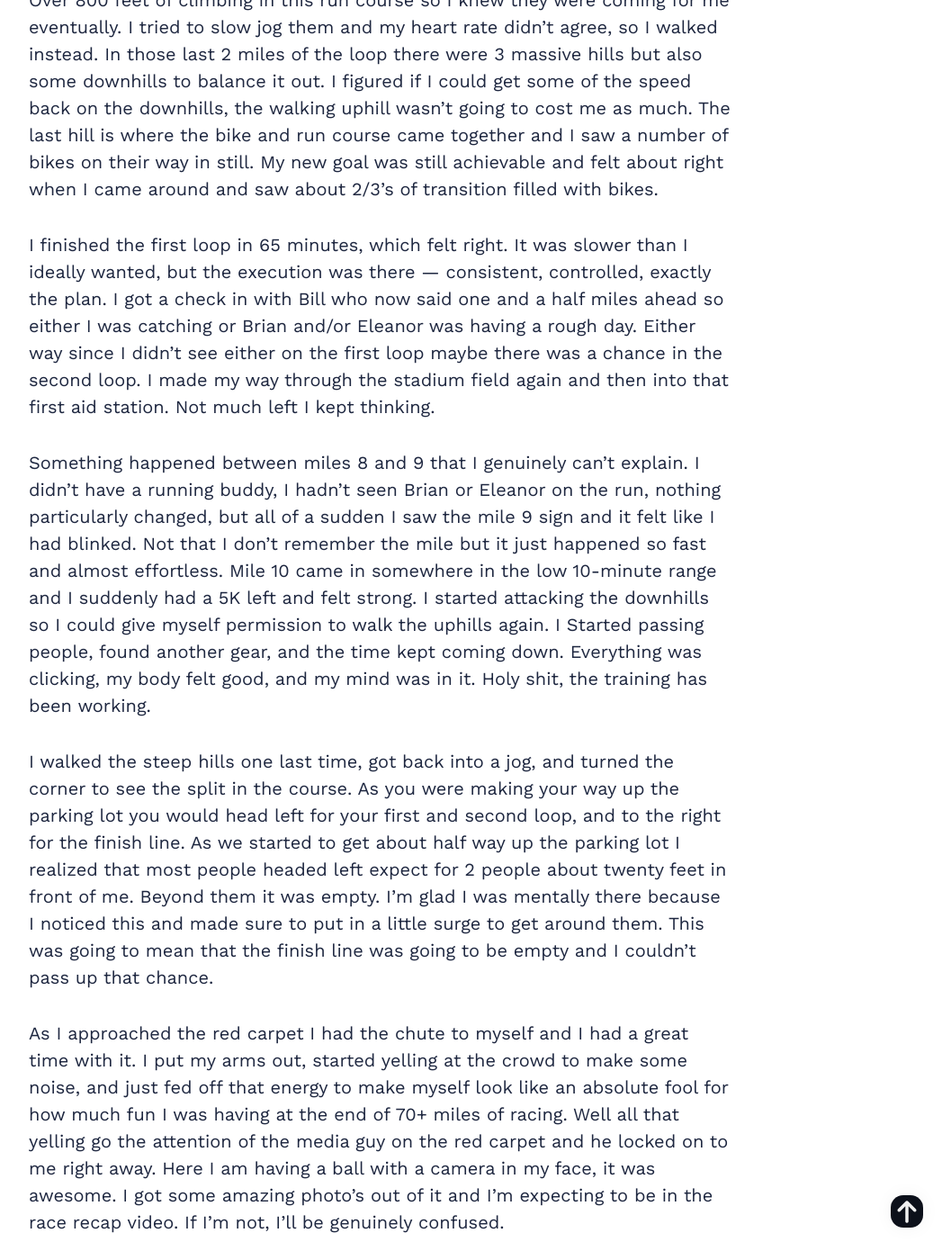
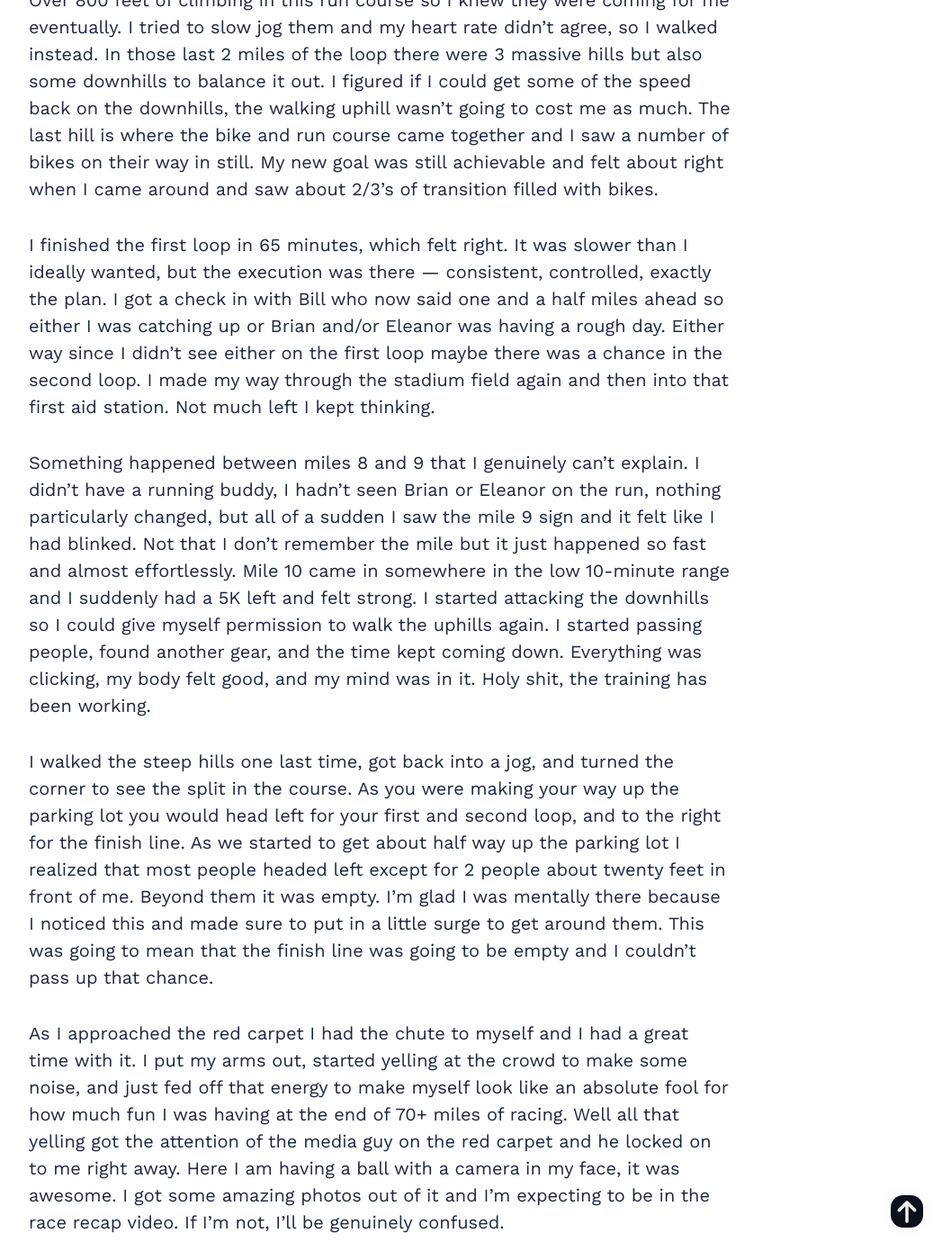
Before and after one commit to tomarra/tomarra.github.io, a Jekyll site: the page built from _posts/2026-06-22-2025-Happy-Valley-70.3.md, in a window 1280 px wide and 1400 px high, scrolled down 7390 px. Shown: the whole window at 90% size, without its empty margins (218-1275 px from the left). Built offline with Jekyll 4.4.1, drawn with Linux system fonts in a browser that asks for light colours; nearby versions of some CDN libraries; some of the changed text lies outside the part shown.

Commit message:
proofing

```diff
--- a/_posts/2026-06-22-2025-Happy-Valley-70.3.md
+++ b/_posts/2026-06-22-2025-Happy-Valley-70.3.md
@@ -45,7 +45,7 @@
 
 A quick ride through at the mile 31 aid station saw me grab a banana, again still hungry, and just keep riding. It was in a bit of flat so it was easy to keep my speed up and work on bringing that normalized power down as much as I could. A quick ride through the mountain side and into a little town where the slow signs were showing up. A quick sharp left turn and a volunteer telling you "enjoy the climb" was all the warning you got before heading into the big climb for the day. Good thing we drove this the day before and I knew where I was.
 
-Climb number two is Old Main up Nittany Mountain. You're grinding uphill basically from the moment you slow for that left hand turn. Hope the previous almost 40 miles was a good warm as your heading straight into the small ring. I burned through about half my cassette in the first few minutes and eventually just settled into the smallest gear and found a rhythm. It's a sustained 2.7-mile climb with a couple of harder kicks near the top. That turned into about 22 minutes of just grinding. I did what I could to keep my cadence up and keep my power under 300. About a mile in I almost felt like I found a but of a rhythm again much like the first climb but didn't get as frustrated when people passed me this time. I rode most of it with a couple people to kind of keep pace with and with that much work your not doing much in talking, more just nodding and synchronized breaths helping you will yourself and them up to the top. With a group of spectators on the final little ascent I got a nice boost to get up and over to see the "Summit of Nittany Mountain" sign which felt great. Then the downhill payoff. I was fully in control even pushing past 40 mph and I even passed a couple of people which was fun. But again we have to jam the brakes hard for a sharp right turn in the small town at the other side of the mountain so I enjoyed the speed while it lasted.
+Climb number two is Old Main up Nittany Mountain. You're grinding uphill basically from the moment you slow for that left hand turn. Hope the previous almost 40 miles was a good warm-up because you're heading straight into the small ring. I burned through about half my cassette in the first few minutes and eventually just settled into the smallest gear and found a rhythm. It's a sustained 2.7-mile climb with a couple of harder kicks near the top. That turned into about 22 minutes of just grinding. I did what I could to keep my cadence up and keep my power under 300. About a mile in I almost felt like I found a bit of a rhythm again much like the first climb but didn't get as frustrated when people passed me this time. I rode most of it with a couple people to kind of keep pace with and with that much work there's not much in the way of talking, more just nodding and synchronized breaths helping you will yourself and them up to the top. With a group of spectators on the final little ascent I got a nice boost to get up and over to see the "Summit of Nittany Mountain" sign which felt great. Then the downhill payoff. I was fully in control even pushing past 40 mph and I even passed a couple of people which was fun. But again we have to jam the brakes hard for a sharp right turn in the small town at the other side of the mountain so I enjoyed the speed while it lasted.
 
 The rest of the ride was mostly rollers through to the 45-mile aid station. I stopped, refilled the front hydration again, grabbed a banana again, started on another Uncrustable, and got moving. The final climb back onto campus was short and punchy but felt more like a normal Sunday ride as compared to what came before. As the stadium got closer I noticed that the Bike and Run course came together through the parking lots and so a new goal popped into my mind. I wanted to be finishing the run before everyone got off the bike. It was a vanity goal but something to chase over the next 13 miles.
 
@@ -53,31 +53,31 @@
 
 ## T2
 
-My unclip was smooth and I got jogging quickly. Quick learning, the rack letters in T2 were different from T1, which I didn't know going in. I almost overshot my rack but caught myself and backtracked without losing much time. I changed into dry socks, tied my shoes properly (no speed laces for longer races), grabbed my gear (bib, gels, Advil, and another Uncrustable) and headed out while putting everything on at the same time. I had about a half of block of jogging through transition to start to take stock of how I was feeling and noticed that there were a lot of bikes still out on the course.
+My unclip was smooth and I got jogging quickly. Quick learning, the rack letters in T2 were different from T1, which I didn't know going in. I almost overshot my rack but caught myself and backtracked without losing much time. I changed into dry socks, tied my shoes properly (no speed laces for longer races), grabbed my gear (bib, gels, Advil, and another Uncrustable) and headed out while putting everything on at the same time. I had about a half a block of jogging through transition to start to take stock of how I was feeling and noticed that there were a lot of bikes still out on the course.
 
 ## Run
 
 The run course starts with an uphill out of transition, which is genuinely mean, but I realized I felt fine. Legs were there, no cramping, heart rate in check. It was such a different feeling as compared to starting the bike just 3 hours earlier. I climbed my way up through the parking lots and had Bill tell me that Brian and Eleanor were about 2 miles ahead. OK so probably not catching them but I may see them on the out and backs on the run course so that could be fun.
 
-In the first mile you get to enter Beaver Stadium and run around the perimeter of the football field which was a cool moment You could feel the scale of the venue but also I wish they would have let spectators in there to cheer, that could have been such a cool environment. I clicked off a 9:40 first mile that genuinely surprised me. I hadn't expected that given the bike I had just come off of but again everything was feeling good as I came up on the first aid station.
+In the first mile you get to enter Beaver Stadium and run around the perimeter of the football field which was a cool moment. You could feel the scale of the venue but also I wish they would have let spectators in there to cheer, that could have been such a cool environment. I clicked off a 9:40 first mile that genuinely surprised me. I hadn't expected that given the bike I had just come off of but again everything was feeling good as I came up on the first aid station.
 
 For that first aid station I walked it and followed the plan: electrolyte cup, ice stuffed into the front pockets of my suit, electrolyte cup again at the end. After that I fell into a rhythm somewhere around 10:45 per mile with the walks built in. The Precision hydration had some carbonation to it, so I needed an extra 30 seconds of walking after each station to let things settle before getting back to running. It was a small adjustment compared to where I hoped to be, a little closer to 10 minute miles, but the goal was to have a consistent run the whole 13 miles so now that I had a target I knew what to do.
 
 But then came the moment of the race.
 
-Around mile 3, I heard a freewheel clicking behind me. It was just so odd to hear that on the run course so it stood out. Before I could really process it, the crowd around me started going absolutely nuts. I looked to my left and Sam Long was riding right alongside me, looking me dead in the eye, and said "keep it going man, you're looking great!". I had maybe 10 seconds with him as he rode past and I was just grinning the entire time as it was just such a surreal experience. If you don't know Sam Long, he's one of the top pro's, raced that morning and got second, and here he is on the course cheering me on. It's the kind of moment you don't really expect will happen when you show up to a race but shows how special this sport is in the fact that we tackle the same course the pro's do at the same time. I really wish I had a photo of that moment to share but I'm so glad it happened.
+Around mile 3, I heard a freewheel clicking behind me. It was just so odd to hear that on the run course so it stood out. Before I could really process it, the crowd around me started going absolutely nuts. I looked to my left and Sam Long was riding right alongside me, looking me dead in the eye, and said "keep it going man, you're looking great!". I had maybe 10 seconds with him as he rode past and I was just grinning the entire time as it was just such a surreal experience. If you don't know Sam Long, he's one of the top pros, raced that morning and got second, and here he is on the course cheering me on. It's the kind of moment you don't really expect will happen when you show up to a race but shows how special this sport is in the fact that we tackle the same course the pros do at the same time. I really wish I had a photo of that moment to share but I'm so glad it happened.
 
 After calming down from the excitement I was able to get a gel in me but then at mile 4 I started feeling a headache coming on. I added Coke into the aid station rotation alongside the electrolytes, and within a couple of stops it started to fade. I'm not sure if it was the caffeine or the sugar that did the job, but I wasn't going to pick that apart right now as I was into the back side of the first loop which is where some nasty hills are.
 
 Over 800 feet of climbing in this run course so I knew they were coming for me eventually. I tried to slow jog them and my heart rate didn't agree, so I walked instead. In those last 2 miles of the loop there were 3 massive hills but also some downhills to balance it out. I figured if I could get some of the speed back on the downhills, the walking uphill wasn't going to cost me as much. The last hill is where the bike and run course came together and I saw a number of bikes on their way in still. My new goal was still achievable and felt about right when I came around and saw about 2/3's of transition filled with bikes.
 
-I finished the first loop in 65 minutes, which felt right. It was slower than I ideally wanted, but the execution was there — consistent, controlled, exactly the plan. I got a check in with Bill who now said one and a half miles ahead so either I was catching or Brian and/or Eleanor was having a rough day. Either way since I didn't see either on the first loop maybe there was a chance in the second loop. I made my way through the stadium field again and then into that first aid station. Not much left I kept thinking.
+I finished the first loop in 65 minutes, which felt right. It was slower than I ideally wanted, but the execution was there — consistent, controlled, exactly the plan. I got a check in with Bill who now said one and a half miles ahead so either I was catching up or Brian and/or Eleanor was having a rough day. Either way since I didn't see either on the first loop maybe there was a chance in the second loop. I made my way through the stadium field again and then into that first aid station. Not much left I kept thinking.
 
-Something happened between miles 8 and 9 that I genuinely can't explain. I didn't have a running buddy, I hadn't seen Brian or Eleanor on the run, nothing particularly changed, but all of a sudden I saw the mile 9 sign and it felt like I had blinked. Not that I don't remember the mile but it just happened so fast and almost effortless. Mile 10 came in somewhere in the low 10-minute range and I suddenly had a 5K left and felt strong. I started attacking the downhills so I could give myself permission to walk the uphills again. I Started passing people, found another gear, and the time kept coming down. Everything was clicking, my body felt good, and my mind was in it. Holy shit, the training has been working.
+Something happened between miles 8 and 9 that I genuinely can't explain. I didn't have a running buddy, I hadn't seen Brian or Eleanor on the run, nothing particularly changed, but all of a sudden I saw the mile 9 sign and it felt like I had blinked. Not that I don't remember the mile but it just happened so fast and almost effortlessly. Mile 10 came in somewhere in the low 10-minute range and I suddenly had a 5K left and felt strong. I started attacking the downhills so I could give myself permission to walk the uphills again. I started passing people, found another gear, and the time kept coming down. Everything was clicking, my body felt good, and my mind was in it. Holy shit, the training has been working.
 
-I walked the steep hills one last time, got back into a jog, and turned the corner to see the split in the course. As you were making your way up the parking lot you would head left for your first and second loop, and to the right for the finish line. As we started to get about half way up the parking lot I realized that most people headed left expect for 2 people about twenty feet in front of me. Beyond them it was empty. I'm glad I was mentally there because I noticed this and made sure to put in a little surge to get around them. This was going to mean that the finish line was going to be empty and I couldn't pass up that chance.
+I walked the steep hills one last time, got back into a jog, and turned the corner to see the split in the course. As you were making your way up the parking lot you would head left for your first and second loop, and to the right for the finish line. As we started to get about half way up the parking lot I realized that most people headed left except for 2 people about twenty feet in front of me. Beyond them it was empty. I'm glad I was mentally there because I noticed this and made sure to put in a little surge to get around them. This was going to mean that the finish line was going to be empty and I couldn't pass up that chance.
 
-As I approached the red carpet I had the chute to myself and I had a great time with it. I put my arms out, started yelling at the crowd to make some noise, and just fed off that energy to make myself look like an absolute fool for how much fun I was having at the end of 70+ miles of racing. Well all that yelling go the attention of the media guy on the red carpet and he locked on to me right away. Here I am having a ball with a camera in my face, it was awesome. I got some amazing photo's out of it and I'm expecting to be in the race recap video. If I'm not, I'll be genuinely confused.
+As I approached the red carpet I had the chute to myself and I had a great time with it. I put my arms out, started yelling at the crowd to make some noise, and just fed off that energy to make myself look like an absolute fool for how much fun I was having at the end of 70+ miles of racing. Well all that yelling got the attention of the media guy on the red carpet and he locked on to me right away. Here I am having a ball with a camera in my face, it was awesome. I got some amazing photos out of it and I'm expecting to be in the race recap video. If I'm not, I'll be genuinely confused.
 
 I crossed the line with a 6:20, and a 70.3 run PR. Not too shabby for a race I was worried about just surviving on the bike.
 
```
Also changed, not shown: other parts of _posts/2026-06-22-2025-Happy-Valley-70.3.md (+5 -5 lines).
